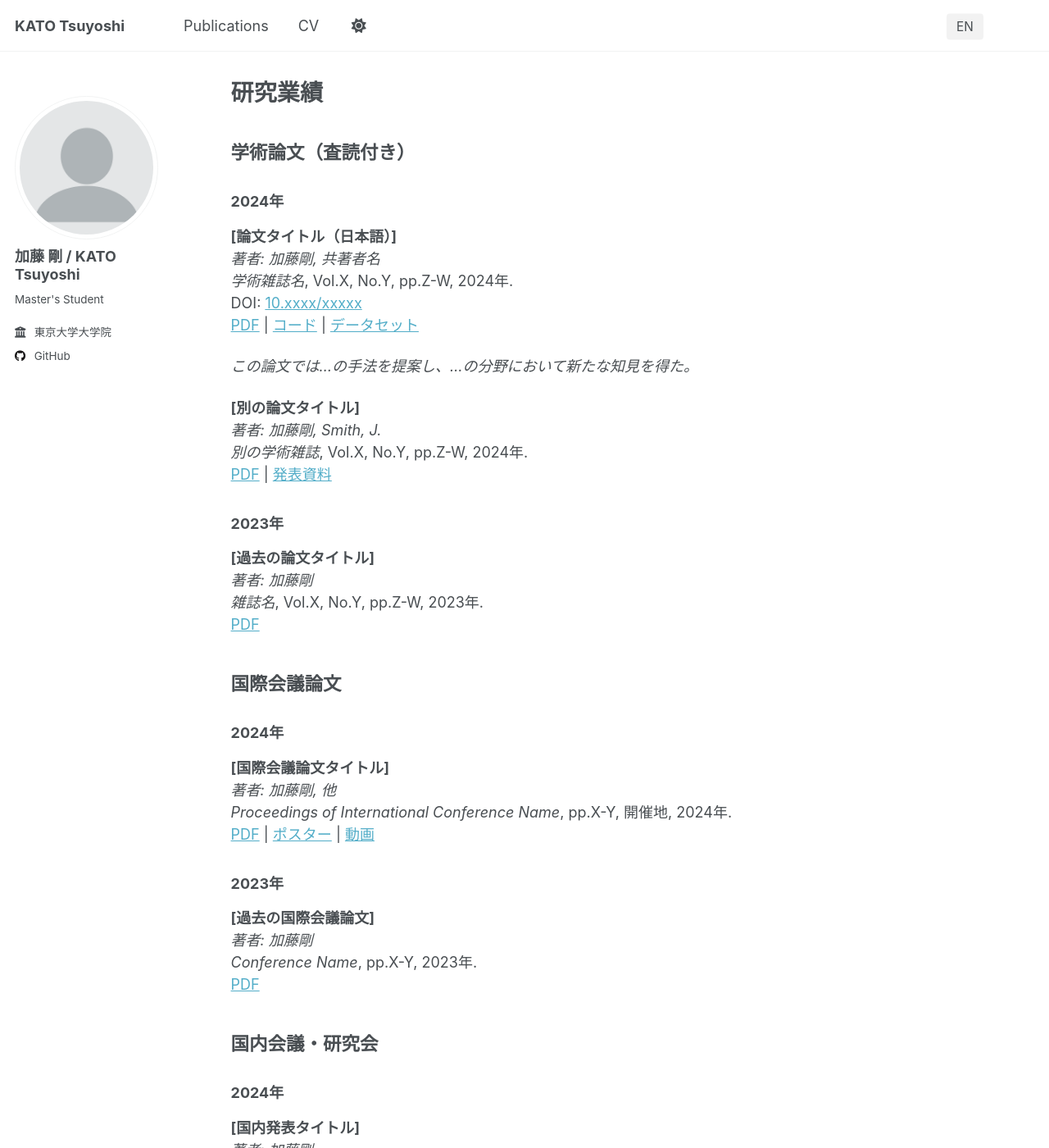
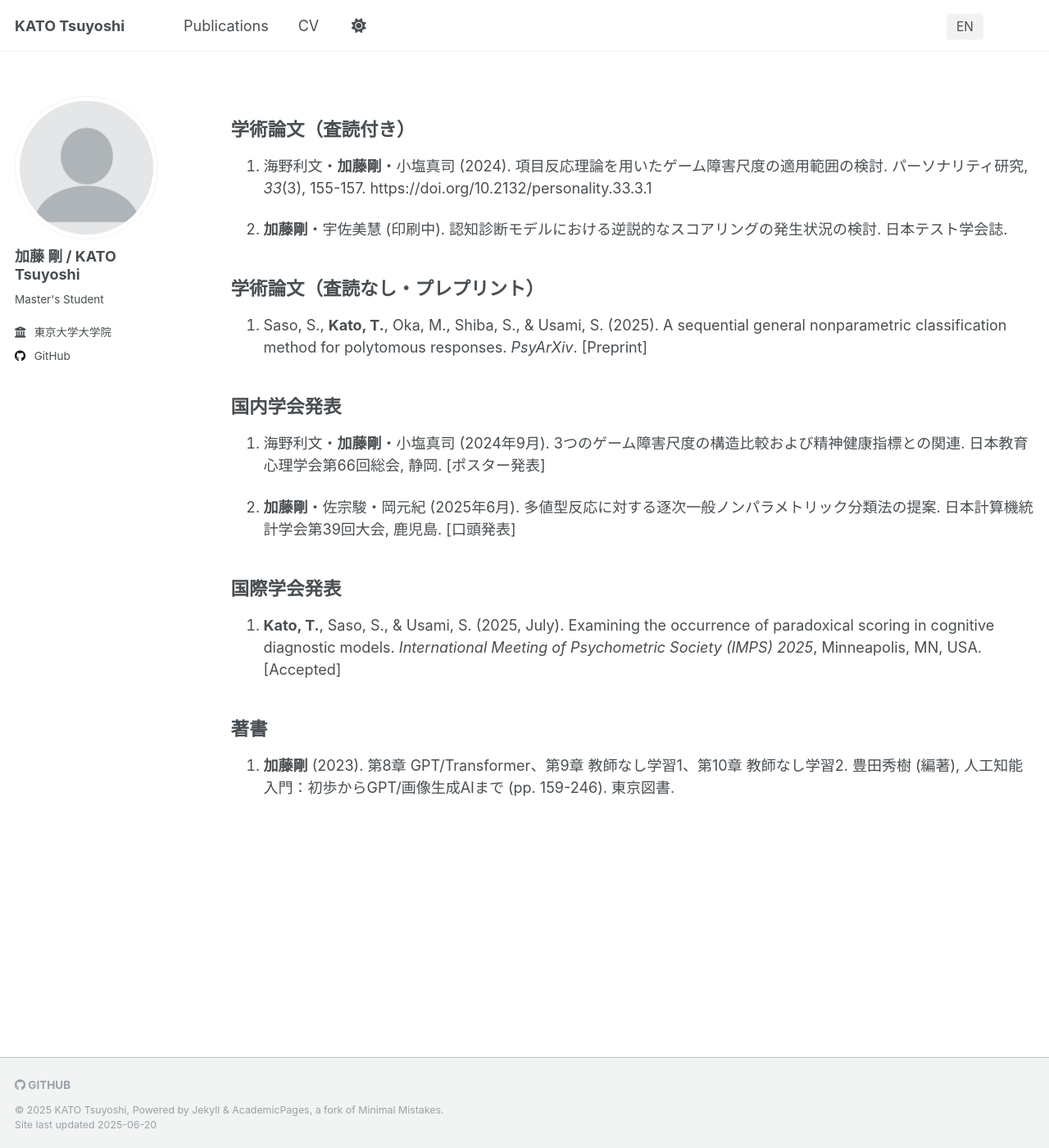
Before and after one commit to coch24/coch24.github.io, a Jekyll site: the page built from _pages/publications.md, in a window 1280 px wide and 1400 px high. Shown: the whole window at 82% size. Built offline with Jekyll 4.4.1, drawn with Linux system fonts in a browser that asks for light colours; some of the changed text lies outside the part shown.

Commit message:
pub and cv

```diff
--- a/_pages/publications.md
+++ b/_pages/publications.md
@@ -1,83 +1,26 @@
 ---
 layout: archive
-title: "研究業績"
+title: ""
 permalink: /publications/
 author_profile: true
 lang: ja
 ---
 
 ## 学術論文（査読付き）
+1. 海野利文・**加藤剛**・小塩真司 (2024). 項目反応理論を用いたゲーム障害尺度の適用範囲の検討. パーソナリティ研究, *33*(3), 155-157. https://doi.org/10.2132/personality.33.3.1
 
-### 2024年
+2. **加藤剛**・宇佐美慧 (印刷中). 認知診断モデルにおける逆説的なスコアリングの発生状況の検討. 日本テスト学会誌.
 
-**[論文タイトル（日本語）]**
-*著者: 加藤剛, 共著者名*
-*学術雑誌名*, Vol.X, No.Y, pp.Z-W, 2024年.
-DOI: [10.xxxx/xxxxx](https://doi.org/10.xxxx/xxxxx)
-[PDF](link-to-pdf) | [コード](link-to-code) | [データセット](link-to-dataset)
+## 学術論文（査読なし・プレプリント）
+1. Saso, S., **Kato, T.**, Oka, M., Shiba, S., & Usami, S. (2025). A sequential general nonparametric classification method for polytomous responses. *PsyArXiv*. [Preprint]
 
-*この論文では...の手法を提案し、...の分野において新たな知見を得た。*
+## 国内学会発表
+1. 海野利文・**加藤剛**・小塩真司 (2024年9月). 3つのゲーム障害尺度の構造比較および精神健康指標との関連. 日本教育心理学会第66回総会, 静岡. [ポスター発表]
 
-**[別の論文タイトル]**
-*著者: 加藤剛, Smith, J.*
-*別の学術雑誌*, Vol.X, No.Y, pp.Z-W, 2024年.
-[PDF](link-to-pdf) | [発表資料](link-to-slides)
+2. **加藤剛**・佐宗駿・岡元紀 (2025年6月). 多値型反応に対する逐次一般ノンパラメトリック分類法の提案. 日本計算機統計学会第39回大会, 鹿児島. [口頭発表]
 
-### 2023年
+## 国際学会発表
+1. **Kato, T.**, Saso, S., & Usami, S. (2025, July). Examining the occurrence of paradoxical scoring in cognitive diagnostic models. *International Meeting of Psychometric Society (IMPS) 2025*, Minneapolis, MN, USA. [Accepted]
 
-**[過去の論文タイトル]**
-*著者: 加藤剛*
-*雑誌名*, Vol.X, No.Y, pp.Z-W, 2023年.
-[PDF](link-to-pdf)
-
-## 国際会議論文
-
-### 2024年
-
-**[国際会議論文タイトル]**
-*著者: 加藤剛, 他*
-*Proceedings of International Conference Name*, pp.X-Y, 開催地, 2024年.
-[PDF](link-to-pdf) | [ポスター](link-to-poster) | [動画](link-to-video)
-
-### 2023年
-
-**[過去の国際会議論文]**
-*著者: 加藤剛*
-*Conference Name*, pp.X-Y, 2023年.
-[PDF](link-to-pdf)
-
-## 国内会議・研究会
-
-### 2024年
-
-**[国内発表タイトル]**
-*著者: 加藤剛*
-*情報処理学会研究報告*, Vol.2024-XX-Y, No.Z, 2024年3月.
-[PDF](link-to-pdf)
-
-**[研究会発表タイトル]**
-*著者: 加藤剛, 指導教員名*
-*XX研究会*, 2024年1月.
-[発表資料](link-to-slides)
-
-## プレプリント・投稿中論文
-
-**[投稿中論文タイトル]**
-*著者: 加藤剛, et al.*
-*arXiv preprint arXiv:2024.xxxxx*, 2024年.
-[arXiv](https://arxiv.org/abs/2024.xxxxx) | [PDF](link-to-pdf)
-
-*現在、XX学会誌に投稿中。*
-
-## 著書・解説記事
-
-*現在準備中*
-
-## 受賞歴
-
-- **優秀発表賞**, XX学会, 2024年3月
-- **学生奨励賞**, YY研究会, 2023年12月
-
----
-
-*論文の完全なリストは[Google Scholar](https://scholar.google.com/citations?user=PS_CX0AAAAAJ)でもご覧いただけます。*
+## 著書
+1. **加藤剛** (2023). 第8章 GPT/Transformer、第9章 教師なし学習1、第10章 教師なし学習2. 豊田秀樹 (編著), 人工知能入門：初歩からGPT/画像生成AIまで (pp. 159-246). 東京図書.
```
Also changed, not shown: _pages/cv.md (+5 -5 lines).
